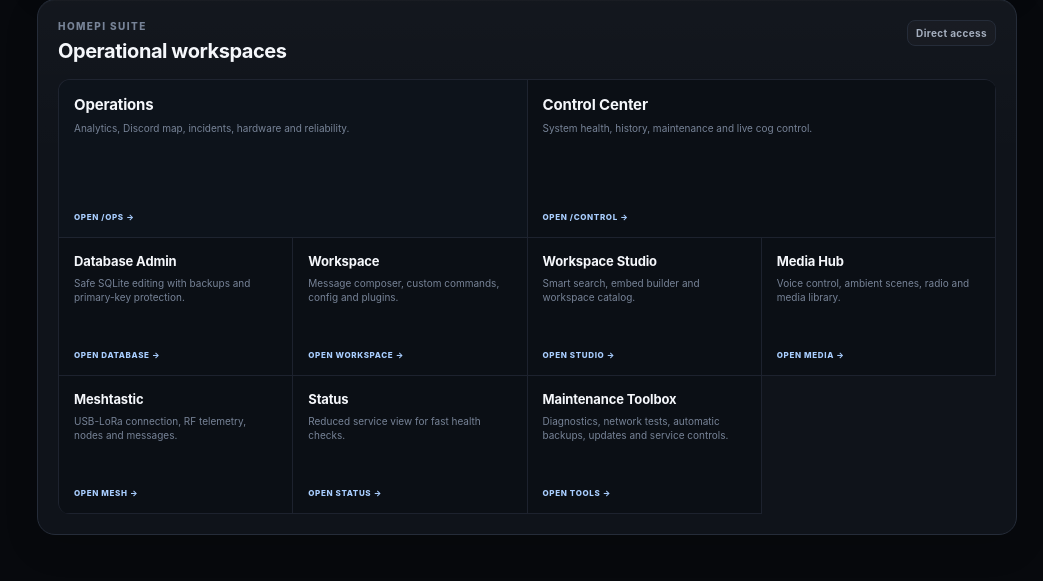
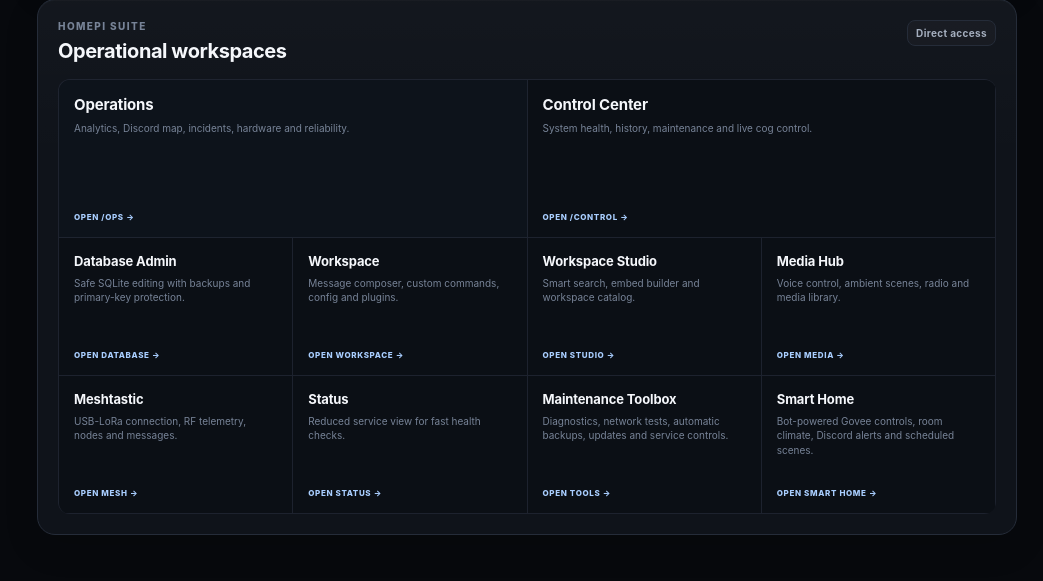
Before and after one commit to InvalidKaro/Raspberry-Bot, a Python web app: template dashboard/templates/index.html in a window 1280 px wide. Shown: the part 1950-2531 px from the top of the page, without its empty margins (237-1280 px from the left). Run offline with Jinja, Linux system fonts and the light colour scheme; the template is opened without the code that fills it, so the values that code supplies are empty.

Commit message:
feat(smart-home): surface smart-home control center from dashboard

```diff
--- a/dashboard/templates/index.html
+++ b/dashboard/templates/index.html
@@ -122,6 +122,7 @@
             <a href="/meshtastic"><strong>Meshtastic</strong><span>USB-LoRa connection, RF telemetry, nodes and messages.</span><small>OPEN MESH →</small></a>
             <a href="/status"><strong>Status</strong><span>Reduced service view for fast health checks.</span><small>OPEN STATUS →</small></a>
             <a href="/tools"><strong>Maintenance Toolbox</strong><span>Diagnostics, network tests, automatic backups, updates and service controls.</span><small>OPEN TOOLS →</small></a>
+            <a href="/smart-home"><strong>Smart Home</strong><span>Bot-powered Govee controls, room climate, Discord alerts and scheduled scenes.</span><small>OPEN SMART HOME →</small></a>
           </div>
         </article>
       </section>
```
